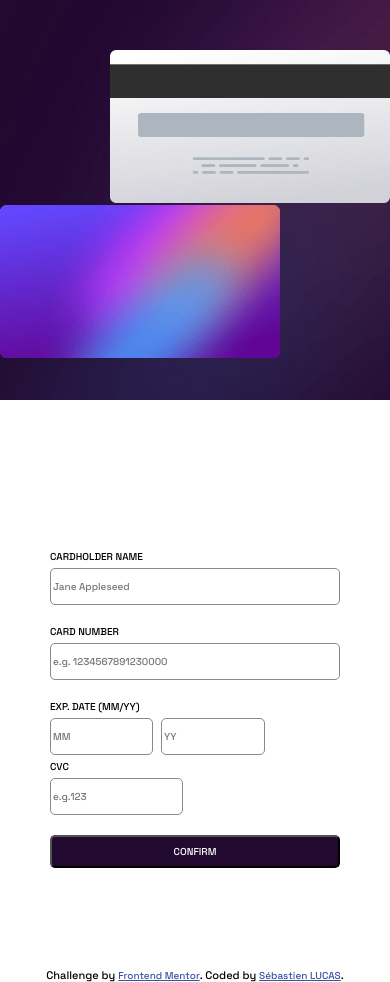
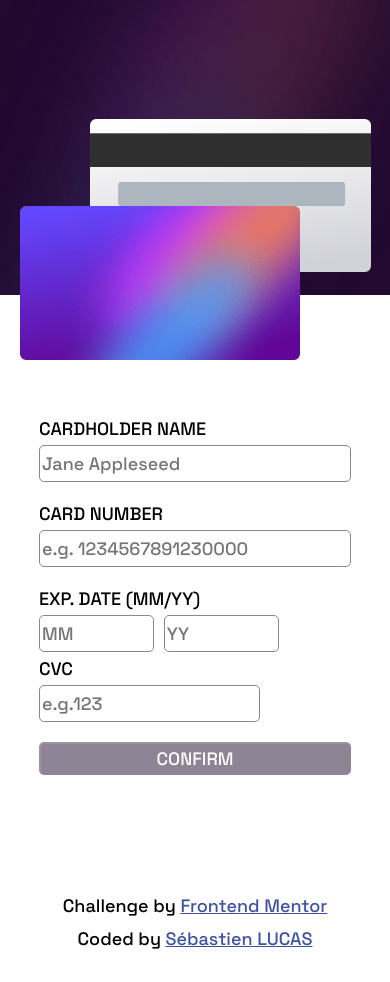
Before and after one commit to Roooceee/CardformValidation, a plain HTML site: page index.html in a window 390 px wide. Drawn offline with Linux system fonts and the light colour scheme.

Commit message:
fix: reworked CSS structure and responsive bugs

```diff
--- a/index.html
+++ b/index.html
@@ -11,12 +11,16 @@
 </head>
 <body>
 
-  <main class="contain-1440">
+  <main>
 
     <section>
       <div id="card">
-          <div id="cardfront"></div>
-          <div id="cardback"></div>
+          <div id="cardfront">
+            <img src="images/bg-card-front.png" alt="card front">
+          </div>
+          <div id="cardback">
+            <img src="images/bg-card-back.png" alt="card back">
+          </div>
       </div>
 
 
@@ -57,8 +61,8 @@
 
 
   <footer class="attribution contain-1440">
-    Challenge by <a href="https://www.frontendmentor.io?ref=challenge" target="_blank">Frontend Mentor</a>.
-    Coded by <a href="https://github.com/Roooceee">Sébastien LUCAS</a>.
+    <p>Challenge by <a href="https://www.frontendmentor.io?ref=challenge" target="_blank">Frontend Mentor</a></p>
+    <p>Coded by <a href="https://port-folio-react-lime.vercel.app/">Sébastien LUCAS</a></p>
   </footer>
 </body>
 </html>
--- a/script.js
+++ b/script.js
@@ -238,14 +238,14 @@ function SuccessAddCard(name,numberCard,month,year,cvc){
    console.log(numberCard)
 
 
-   const front = `<p>${numberCard}</p>
+   const front = `<p class='numberCard'>${numberCard}</p>
                   <div>
-                  <p class='uppercase'>${name}</p>
-                  <p>${month}/${year}</p>
+                  <p class='uppercase name'>${name}</p>
+                  <p class='dateCard'>${month}/${year}</p>
                   </div>`
 
 
-   const back = `<p>${cvc}</p>`
+   const back = `<p class='cvc'>${cvc}</p>`
 
    cardFront.insertAdjacentHTML("beforeend",front)
    cardBack.insertAdjacentHTML("beforeend",back)
@@ -297,8 +297,6 @@ Object.values(fields).forEach((field)=>{
    })
 })
 
-submit.disabled = false;
-
 submit.addEventListener("click", async (e)=>{
 
    e.preventDefault();
--- a/style.css
+++ b/style.css
@@ -7,6 +7,10 @@
    font-weight: 500;
    font-size: 18px;
    font-family: var(--font);
+}
+
+img {
+   max-width: 100%;
 }
 
 /* Début Class Contain */
@@ -46,19 +50,21 @@
 /* Début CSS Main */
 
 main {
-   margin: auto;
-   min-width: 100%;
-   max-width: 100%;
+   display: grid;
+   min-height: 100dvh;
+   background-image: url(images/bg-main-desktop.png);
+   background-repeat: no-repeat;
+   background-size: contain;
 }
 
 section {
-   background-image: url(images/bg-main-desktop.png);
-   background-repeat: no-repeat;
    margin: auto;
-   display: grid;
-   grid-template-columns: 1fr 1fr;
+   display: flex;
+   justify-content: center;
+   justify-self: center;
+   align-items: center;
    gap: 100px;
-   padding: 100px 50px;
+   padding: 50px;
 }
 
 /* Début du CSS #card */
@@ -66,7 +72,7 @@ section {
 #card {
    display: grid;
    gap: 20px;
-
+   width: 550px;
 }
 
 #card p {
@@ -74,37 +80,22 @@ section {
 }
 
 #cardfront {
-   min-width: 370px;
-   width: 70%;
-   justify-self: center;
-   background-image: url(images/bg-card-front.png);
-   background-repeat: no-repeat;
-   background-size: contain;
-   height: 257px;
+   position: relative;
+   justify-self: left;
 }
 
 #cardback {
-   min-width: 370px;
-   width: 70%;
+   position: relative;
    justify-self: right;
-   background-image: url(images/bg-card-back.png);
-   background-repeat: no-repeat;
-   background-size: contain;
-   height: 257px;
 }
 
 /* Début du CSS form */
 
-body > main > section > div:nth-child(2) {
-   margin: auto 0;
-   max-width: 80%;
-}
-
 form {
+   max-width: 90%;
    display: grid;
    gap: 20px;
 }
-
 
 form input {
    max-width: 300px;
@@ -124,7 +115,7 @@ form label {
 
 body > main > section > div > form > div:nth-child(3) {
    display: flex;
-   flex-wrap: wrap;
+   flex-wrap: nowrap;
    align-items: start;
    gap: 5px;
 }
@@ -134,8 +125,10 @@ body > main > section > div > form > div:nth-child(3) label {
 }
 
 body > main > section > div > form > div:nth-child(3) > div:nth-child(1) {
-   display: grid;
+   display: flex;
+   flex-direction: column;
 }
+
 
 body > main > section > div > form > div:nth-child(3) > div:nth-child(1) > div > input {
    max-width: 35%;
@@ -143,7 +136,8 @@ body > main > section > div > form > div:nth-child(3) > div:nth-child(1) > div >
 }
 
 body > main > section > div > form > div:nth-child(3) > div:nth-child(2) {
-   display: grid;
+   display: flex;
+   flex-direction: column;
 }
 
 div > form>input[type='submit']{
@@ -176,28 +170,43 @@ div > form input {
 }
 
 #divSuccess {
+   width: 500px;
    margin: auto;
    text-align: center;
 }
 
-
-#cardfront > p {
-   margin: 35% 0% 0% 10%
+.numberCard {
+   white-space: nowrap;
+   letter-spacing: 7px;
+   font-size: x-large;
+   position: absolute;
+   top: 55%;
+   left: 10%;
 }
 
-#cardfront > div {
-   display: flex;
-   justify-content: space-between;
-   margin: 5% 5% 0px 5%;
+.name {
+   font-size: large;
+   position: absolute;
+   bottom: 10%;
+   left: 10%;
 }
 
-#cardback > p {
-   text-align: right;
-   margin: 24% 11%;;
+.dateCard {
+   font-size: large;
+   position: absolute;
+   bottom: 10%;
+   right: 5%;
+}
+
+.cvc {
+   font-size: large;
+   position: absolute;
+   top: 45%;
+   right: 12%;
 }
 
 #loadingModal {
-   width: 15%;
+   width: fit-content;
    text-align: center;
    margin: auto;
    border-radius: var(--radius1);
@@ -210,8 +219,11 @@ div > form input {
 
 /* Début CSS Footer */
 footer {
-   margin: auto;
-   padding-top: 50px;
+   display: flex;
+   justify-content: center;
+   flex-wrap: wrap;
+   gap: 10px;
+   padding: 20px;
 }
 
 .attribution {
@@ -225,92 +237,101 @@ footer {
 
 /* Début CSS Tablet */
 
-@media screen and (max-width:1024px) {
+@media screen and (max-width:1025px) {
 
-   body > main > section {
-      padding: 50px;
+   body > main {
+      background: url(images/bg-main-mobile.png);
+      background-repeat: no-repeat;
+      background-size: 100% 40%;
    }
 
    body > main > section {
       background-image: none;
-      grid-template-columns: 1fr;
-      padding: 0;
+      flex-direction: column;
+      padding: 50px 0px 0px 0px;
+      gap: 200px;
    }
+
+   #divSuccess {
+      width: 100%;
+   }
+
    #card {
-      min-height: 350px;
-      max-height: 400px;
+      width: 90%;
       position: relative;
-      background-image: url(images/bg-main-mobile.png);
-      background-repeat: no-repeat;
-      background-size: cover;
-      grid-template-columns: 1fr;
    }
 
    #cardback {
-      min-width: 280px;
-      max-width: 448px ;
-      margin-top: 50px;
-      position: absolute;
-      z-index: 1  ;
-      justify-self: right;
+      max-width: 80%;
+      right: 0%;
    }
 
    #cardfront {
-      min-width: 280px;
-      max-width: 448px ;
-      margin-top: 205px;
-      z-index: 2;
-      justify-self: left;
+      max-width: 80%;
+      position: absolute;
+      top: 55%;
+      z-index: 1;
    }
 
-   body > main > section > div:nth-child(2) {
-      margin: auto;
-      padding: 50px;
+   .numberCard {
+      font-size: large;
+      letter-spacing: 4px;
    }
 
-   * {
-      font-size: small;
+   .name , .dateCard , .cvc {
+      font-size: medium;
    }
 
- }
+   form {
+      max-width: 80%;
+      margin: auto;
+   }
 
- @media (max-width: 375px) {
+   form input {
+      max-width: 100%;
+   }
 
-   html, body {
-      overflow-x: hidden;
-      width: 100%;
-  }
+   footer {
+      padding: 50px 0px 20px 0px;
+   }
+}
 
-   #card {
-      background-size: 100%;
-      min-height: 220px;
+
+@media (max-width:767px){
+
+   body > main {
+      background-size: 100% 35%;
    }
 
    body > main > section {
-      gap: 30px;
+      gap: 140px
    }
 
-   body > main > section > div:nth-child(2) {
-      padding: 10px;
+   .numberCard {
+      font-size: medium;
+      letter-spacing: 3px;
    }
 
-   #cardback {
-      margin-top: 20px;
-      min-width: 80vw;
-      left: 20%;
-      right: 10%;
-      height: 20vh;
-  }
+   .name , .dateCard , .cvc {
+      font-size: xx-small;
+   }
 
-  #cardfront {
-   margin-top: 95px;
-   min-width: 80vw;
-   left: 10%;
-   right: 20%;
-   height: 20vh;
+   form {
+      max-width: 80%;
+      margin: auto;
+   }
+
+   form div {
+      max-width: 100%;
+   }
+
+   form input {
+      max-width: 100%;
+   }
+
+   body > main > section > div:nth-child(2) > form > div:nth-child(3) {
+      flex-wrap: wrap;
+   }
+
+
 }
-  }
-
-  * {
-   font-size: x-small;
-  }
```
